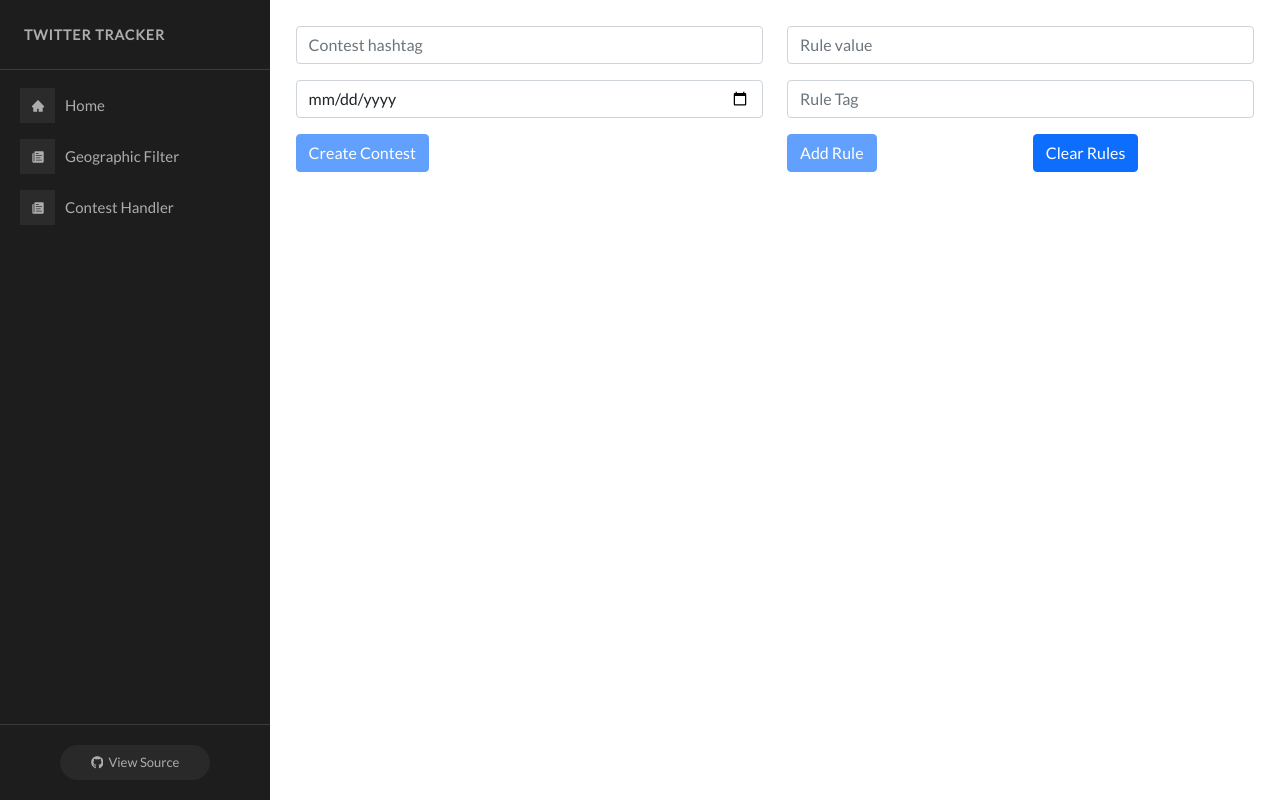
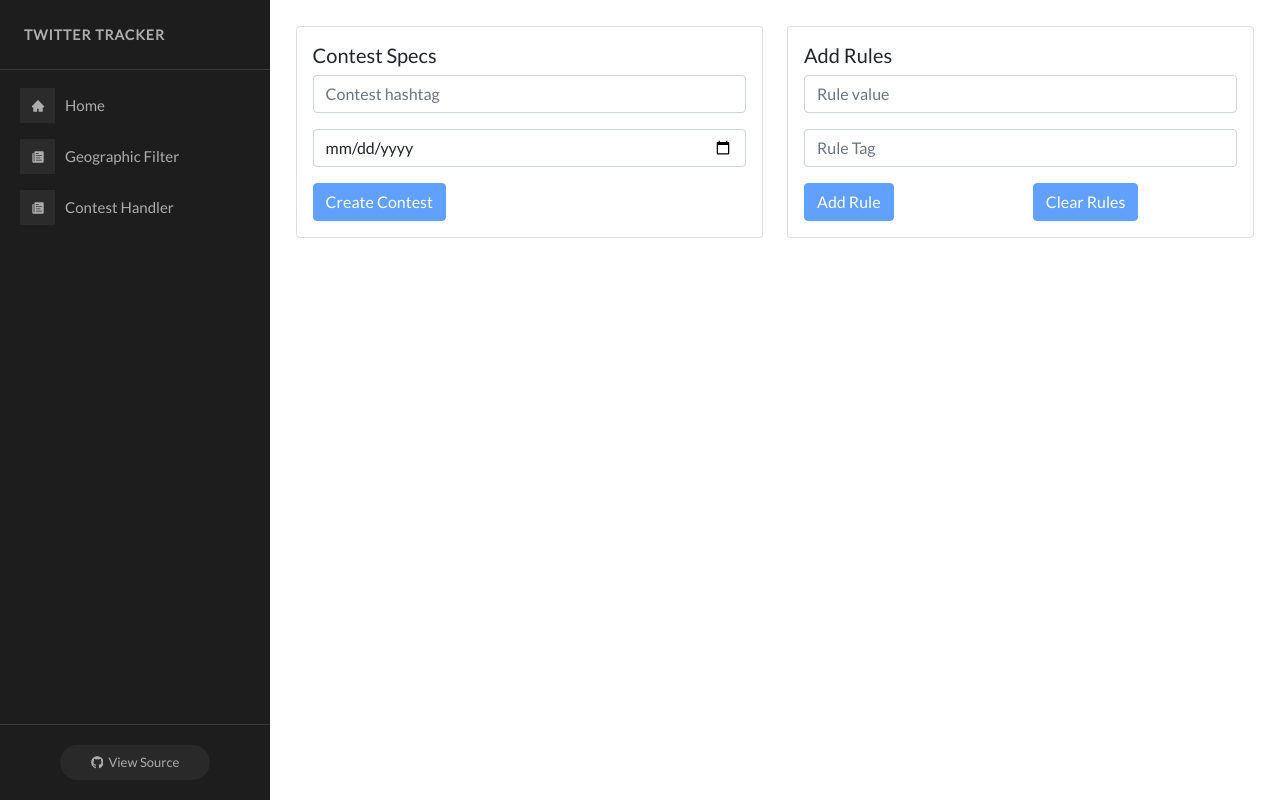
Before and after one commit to alessiodipasquale/TwitterTracker, a React (Create React App) app in the folder public/: page /contest-handler in a window 1280 px wide. Built offline with nearby package versions, Linux system fonts and the light colour scheme; what leaflet-geosearch would draw is missing.

Commit message:
Updated contest handler

```diff
--- a/public/src/pages/ContestHandler.js
+++ b/public/src/pages/ContestHandler.js
@@ -1,5 +1,5 @@
 import React, { Component, useImperativeHandle, useState } from 'react';
-import { Card, Form, Row, Col, Button, Container, Alert } from 'react-bootstrap';
+import { Card, Form, Row, Col, Button, Container, Alert, ListGroup, ListGroupItem, Accordion } from 'react-bootstrap';
 import {addContest} from '../services/addContest-service';
 
 function ContestHandler() {
@@ -38,16 +38,18 @@ function ContestHandler() {
       clearNext();
     }
 
-    function ruleCard(r) {
+    function ruleItem(r) {
       return (
-        <Row>
-        <Card>
-        <ul>
-          <li>Rule Value: {r.value}</li>
-          <li>Rule Tag: {r.tag}</li>
-        </ul>
-        </Card>
-        </Row>
+        <Accordion.Item eventKey={rules.indexOf(r)}>
+          <Accordion.Header> Rule #{rules.indexOf(r) + 1}</Accordion.Header>
+          <Accordion.Body>
+            <ListGroup variant="flush">
+              <ListGroupItem> Value: {r.value}</ListGroupItem>
+              <ListGroupItem> Tag: {r.tag}</ListGroupItem>
+            </ListGroup>
+          </Accordion.Body>
+
+        </Accordion.Item>
       );
     }
 
@@ -60,71 +62,82 @@ function ContestHandler() {
     return(
         <Container fluid  style={{padding: '2%'}} >
 
-        <Row>
-          <Form>
+        <Row></Row>
+        <Col></Col>
 
         <Row>
-
           <Col>
+          <Card>
+          <Card.Body>
+          <Card.Title>Contest Specs</Card.Title>
+          <Card.Text>
+            <Form>
+              <Row>
                 <Form.Group class="mb-3" controlId="hashtag">
                   <Form.Control onChange={(e)=>handle(e)} type="text" placeholder="Contest hashtag" value={data.hashtag}/>
                 </Form.Group>
-              </Col>
-              <Col>
-                <Form.Group class="mb-3" controlId="value">
-                  <Form.Control onChange={(e)=>handle(e)} type="text" placeholder="Rule value" value={data.value}/>
-                </Form.Group>
-              </Col>
-
               </Row>
-
               <Row>
-
-              <Col>
-
                 <Form.Group class="mb-3" controlId="startDate">
 
                   <Form.Control
                   onChange={(e)=>handle(e)}
                   placeholder="Contest starting date"
                   type="date"
-                  selected={data.startDate}
                   value={data.startDate}/>
 
                 </Form.Group>
+              </Row>
+              <Row>
+                <Col>
+                  <Button disabled={data.hashtag=="" || data.startDate =="" } onClick={(e) => submit(e)} variant="primary">Create Contest</Button>
+                </Col>
+              </Row>
+            </Form>
+            </Card.Text>
+          </Card.Body>
+          </Card>
           </Col>
           <Col>
+          <Card>
+            <Card.Body>
+              <Card.Title>Add Rules</Card.Title>
+              <Card.Text>
+                <Form>
+                  <Row>
+                    <Form.Group class="mb-3" controlId="value">
+                      <Form.Control onChange={(e)=>handle(e)} type="text" placeholder="Rule value" value={data.value}/>
+                    </Form.Group>
+                  </Row>
+                  <Row>
                     <Form.Group class="mb-3" controlId="tag">
                       <Form.Control onChange={(e)=>handle(e)} type="text" placeholder="Rule Tag" value={data.tag}/>
                     </Form.Group>
-              </Col>
-
                   </Row>
-
                   <Row>
-
-              <Col>
-                <Button disabled={data.hashtag=="" || data.startDate =="" } onClick={(e) => submit(e)} variant="primary">Create Contest</Button>
-              </Col>
-              <Col>
-
-                <Row>
-
                     <Col>
                       <Button disabled={data.value=="" || data.tag =="" } onClick={(e) => addRule(e)} variant="primary">Add Rule</Button>
                     </Col>
                     <Col>
-                    <Button disabled={rules == []} onClick={(e) => clearRules(e)} variant="primary">Clear Rules</Button>
+                      <Button disabled={rules?.length == 0} onClick={(e) => clearRules(e)} variant="primary">Clear Rules</Button>
                     </Col>
 
                   </Row>
+                </Form>
+              </Card.Text>
+            </Card.Body>
+            <Accordion flush>
+              {
+                rules?.length == 0 ? null : rules.map(ruleItem)
+              }
+            </Accordion>
 
+
+          </Card>
           </Col>
-
         </Row>
 
-          </Form>
-        </Row>
+
 
         </Container>
     );
--- a/public/src/services/addContest-service.js
+++ b/public/src/services/addContest-service.js
@@ -1,12 +1,17 @@
 import { httpPost } from "./http-service"
 
-export const addContest = (hashtag, startDate, rules) => {
+export const addContest = (hashtag, endDate, rules) => {
 
-    let endDate = new Date(startDate);
-    endDate.setMonth(endDate.getMonth() + 2);
+    let startDate = new Date();
 
     let bd = {
-      streamDefinitions: {name: hashtag, startDate: startDate, endDate: endDate.toISOString(), rules: rules}
+      streamDefinitions: {
+        name: hashtag,
+        type: "literaryContest",
+        startDate: startDate.toISOString(),
+        endDate: new Date(endDate).toISOString(),
+        rules: rules
+      }
     };
 
     return httpPost("addElementToStreamData", bd);
```
Lines whose indentation alone changed are shown as unchanged.
